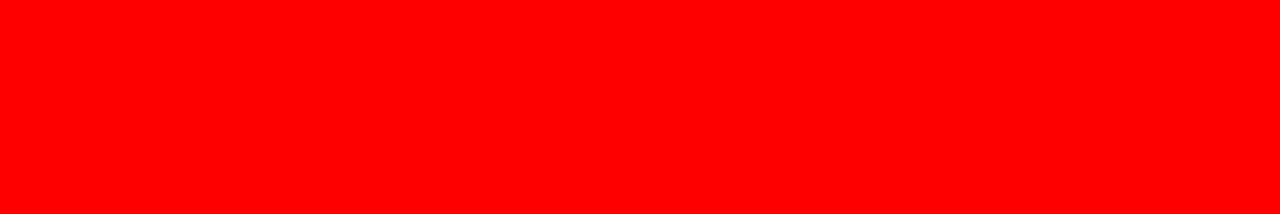
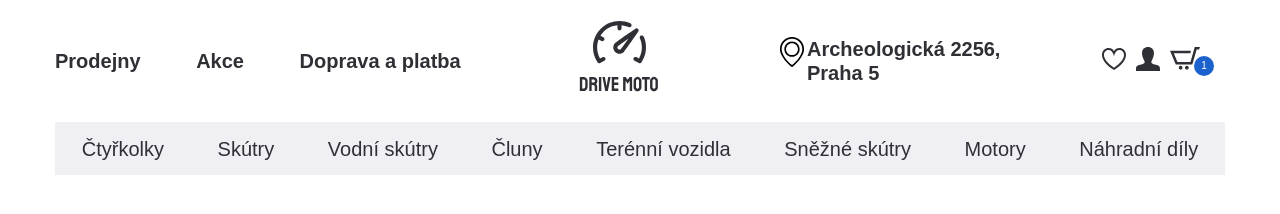
Before and after one commit to mizza-cz/drive-moto, a website: page app/index.html in a window 1280 px wide. Drawn offline with nearby package versions, Linux system fonts and the light colour scheme; files that its build step writes are made by us from their sources.

Commit message:
add header

```diff
--- a/app/index.html
+++ b/app/index.html
@@ -1,5 +1,5 @@
 <!DOCTYPE html>
-<html lang="en">
+<html lang="cs">
 
 <head>
    <meta charset="UTF-8">
@@ -12,7 +12,83 @@
 
 <body>
 
-
+   <header class="header">
+      <div class="header__top">
+         <div class="container">
+            <div class="header__top-inner">
+               <nav class="menu">
+                  <ul class="menu__list">
+                     <li class="menu__item">
+                        <a class="menu__link" href="#">Prodejny</a>
+                     </li>
+                     <li class="menu__item">
+                        <a class="menu__link" href="#">Akce</a>
+                     </li>
+                     <li class="menu__item">
+                        <a class="menu__link" href="#">Doprava a platba</a>
+                     </li>
+                  </ul>
+               </nav>
+               <a class="logo" href="#">
+                  <img class="logo__img" src="images/logo.svg" alt="">
+               </a>
+               <div class="header__box">
+                  <p class="header__adress">
+                     Archeologická 2256, Praha 5
+                  </p>
+                  <ul class="user-list">
+                     <li class="user-list__item">
+                        <a class="user-list__link" href="#">
+                           <img src="images/icon/heart.svg" alt="">
+                        </a>
+                     </li>
+                     <li class="user-list__item">
+                        <a class="user-list__link" href="#">
+                           <img src="images/icon/user.svg" alt="">
+                        </a>
+                     </li>
+                     <li class="user-list__item">
+                        <a class="user-list__link cart" href="#">
+                           <img src="images/icon/cart.svg" alt="">
+                           <div class="cart__num">1</div>
+                        </a>
+                     </li>
+                  </ul>
+               </div>
+            </div>
+         </div>
+      </div>
+      <div class="header__bottom">
+         <div class="container">
+            <ul class="menu-categories">
+               <li class="menu-categories__item">
+                  <a class="menu-categories__link" href="#">Čtyřkolky</a>
+               </li>
+               <li class="menu-categories__item">
+                  <a class="menu-categories__link" href="#">Skútry</a>
+               </li>
+               <li class="menu-categories__item">
+                  <a class="menu-categories__link" href="#">Vodní skútry</a>
+               </li>
+               <li class="menu-categories__item">
+                  <a class="menu-categories__link" href="#">Čluny</a>
+               </li>
+               <li class="menu-categories__item">
+                  <a class="menu-categories__link" href="#">Terénní vozidla</a>
+               </li>
+               <li class="menu-categories__item">
+                  <a class="menu-categories__link" href="#">Sněžné skútry</a>
+               </li>
+               <li class="menu-categories__item">
+                  <a class="menu-categories__link" href="#">Motory</a>
+               </li>
+               <li class="menu-categories__item">
+                  <a class="menu-categories__link" href="#">Náhradní díly</a>
+               </li>
+            </ul>
+         </div>
+      </div>
+   </header>
 
 
 
@@ -23,7 +99,7 @@
 
    <script src="https://ajax.googleapis.com/ajax/libs/jquery/3.4.1/jquery.min.js"></script>
    <script src="js/libs.min.js"></script>
-   <script src="js/main.min.js"></script>
+   <script src="js/main.js"></script>
 </body>
 
 </html>
--- /dev/null
+++ b/app/scss/_fonts.scss
@@ -0,0 +1,32 @@
+@font-face{
+   font-family: 'SFProDisplay-Regular', sans-serif;
+   src: url('../fonts/SFProDisplay-Regular.woff2') format('woff2'),
+        url('../fonts/SFProDisplay-Regular.woff') format('woff');
+   font-weight: 400;
+   font-style: normal;
+   font-display: swap;
+}
+@font-face{
+   font-family: 'SFProDisplay-Medium', sans-serif;
+   src: url('../fonts/SFProDisplay-Medium.woff2') format('woff2'),
+        url('../fonts/SFProDisplay-Medium.woff') format('woff');
+   font-weight: 500;
+   font-style: normal;
+   font-display: swap;
+}
+@font-face{
+   font-family: 'SFProDisplay-Semibold', sans-serif;
+   src: url('../fonts/SFProDisplay-Semibold.woff2') format('woff2'),
+        url('../fonts/SFProDisplay-Semibold.woff') format('woff');
+   font-weight: 600;
+   font-style: normal;
+   font-display: swap;
+}
+@font-face{
+   font-family: 'SFProDisplay-Bold', sans-serif;
+   src: url('../fonts/SFProDisplay-Bold.woff2') format('woff2'),
+        url('../fonts/SFProDisplay-Bold.woff') format('woff');
+   font-weight: 700;
+   font-style: normal;
+   font-display: swap;
+}
--- a/app/scss/_global.scss
+++ b/app/scss/_global.scss
@@ -6,23 +6,30 @@
 *::before{
    box-sizing: inherit;
 }
-body{
-   background-color: red;
-}
+
 a{
-   display: inline-block;
+   text-decoration: none;
+   color: inherit ;
 }
 ul,
 li{
    margin: 0;
+   padding: 0;
+   list-style: none;
+}
+h1, h2, h3, h4, h5, h6{
    margin: 0;
-   list-style: none;
 }
 
 body{
-
+   color: #2F3035;
+   line-height: 24px;
+   font-size: 20px;
+   @include sf-regular;
 }
 
 .container{
-
+   max-width: 1200px;
+   padding: 0 15px;
+   margin: 0 auto;
 }
--- a/app/scss/_vars.scss
+++ b/app/scss/_vars.scss
@@ -0,0 +1,19 @@
+@mixin sf-bold {
+   font-family: 'SFProDisplay-Bold', sans-serif;
+   font-weight: 700;
+}
+@mixin sf-medium {
+   font-family: 'SFProDisplay-Medium', sans-serif;
+   font-weight: 500;
+}
+@mixin sf-semi {
+   font-family: 'SFProDisplay-Semibold', sans-serif;
+   font-weight: 600;
+}
+@mixin sf-regular {
+   font-family: 'SFProDisplay-Regular', sans-serif;
+   font-weight: 400;
+}
+
+$acent: #1C62CD;
+$gray: #F0F0F4;
--- a/app/scss/style.scss
+++ b/app/scss/style.scss
@@ -1,2 +1,102 @@
 @import 'vars';
 @import 'global';
+@import 'fonts';
+
+
+// header top
+.header__top-inner{
+   @include sf-bold;
+   display: flex;
+   justify-content: space-between;
+   align-items: center;
+   min-height: 122px;
+}
+
+.menu__item{
+   display: inline-block;
+   &+.menu__item{
+      margin-left: 50px;
+   }
+}
+.header__box{
+   display: flex;
+}
+.header__adress{
+   position: relative;
+   padding-left: 30px;
+   margin-right: 60px;
+   width: 265px;
+   &::before{
+      content: '';
+      position: absolute;
+      background-image: url(../images/icon/adress-icon.svg);
+      left: 0;
+      height: 30px;
+      width: 30px;
+   }
+}
+.user-list{
+   margin-right: 15px;
+   display: flex;
+   align-items: center;
+   &__item{
+      padding-right: 10px;
+   }
+}
+
+.cart{
+   position: relative;
+   &__num{
+      position: absolute;
+      width: 20px;
+      height: 20px;
+      @include sf-medium;
+      font-size: 10px;
+      line-height: 20px;
+      color: #fff;
+      background-color: $acent;
+      border-radius: 50%;
+      text-align: center;
+      bottom: -2px;
+      right: -14px;
+   }
+}
+
+/// header bottom
+.header__bottom{
+   margin-bottom: 78px;
+}
+.menu-categories{
+   background-color: $gray;
+   display: flex;
+   justify-content: space-around;
+   align-items: center;
+   min-height: 53px;
+
+
+
+   &__link{
+      padding: 15px 0 14px;
+      transition: all .5s;
+      position: relative;
+      &:hover{
+         color: $acent;
+      }
+      &::before{
+         transition: all .5s;
+         content: '';
+         position: absolute;
+         width: 0;
+         left: auto;
+         right: 0;
+         background-color: $acent;
+         height: 3px;
+         bottom: -3px;
+      }
+      &:hover::before{
+         width: 100%;
+         right: auto;
+         left: 0;
+      }
+   }
+}
```
Also changed, not shown: app/css/style.min.css, app/fonts/SFProDisplay-Bold.woff (added), app/fonts/SFProDisplay-Bold.woff2 (added), app/fonts/SFProDisplay-Medium.woff (added), app/fonts/SFProDisplay-Medium.woff2 (added), app/fonts/SFProDisplay-Regular.woff (added), app/fonts/SFProDisplay-Regular.woff2 (added), app/fonts/SFProDisplay-Semibold.woff (added), app/fonts/SFProDisplay-Semibold.woff2 (added), app/images/icon/adress-icon.svg (added), app/images/icon/cart.svg (added), app/images/icon/heart.svg (added), app/images/icon/user.svg (added), app/images/logo.svg (added).
